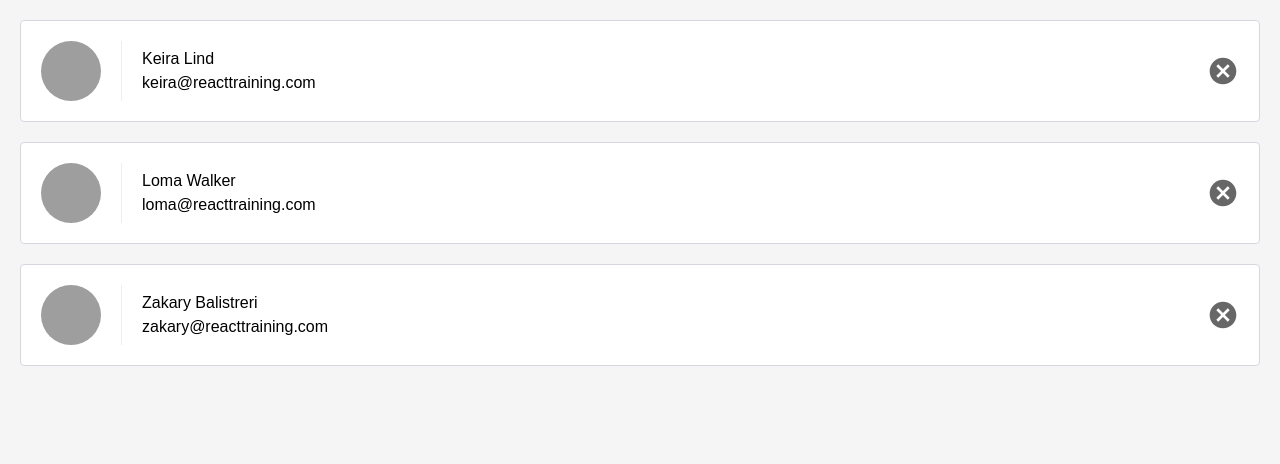
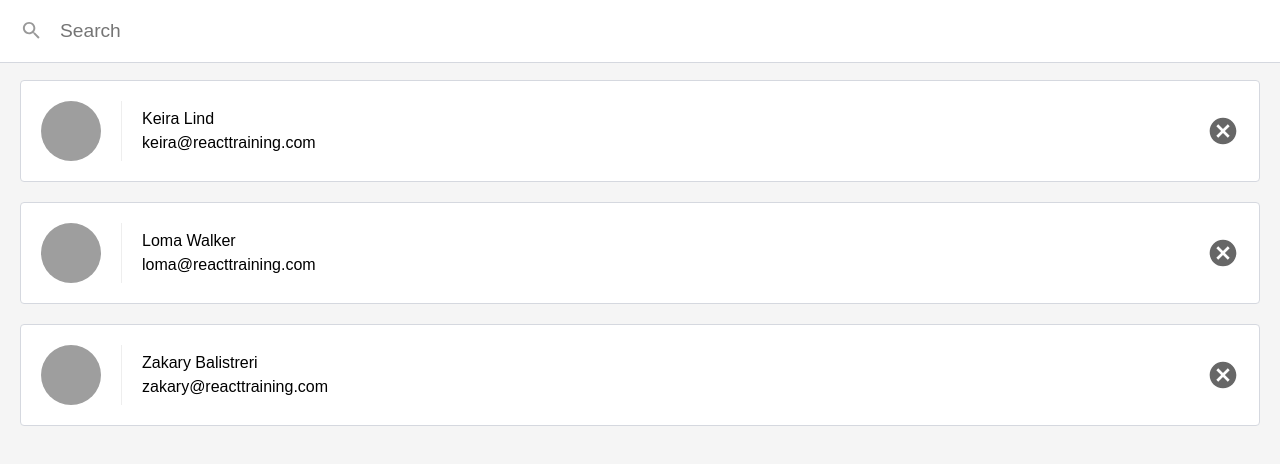
Before and after one commit to ashleighc207/contact-list-react-app, a React (Create React App) app: page / in a window 1280 px wide. Shown: the top 464 px of the page. Built offline with nearby package versions, Linux system fonts and the light colour scheme; grey boxes are pictures that could not be loaded.

Commit message:
Add query feature

```diff
--- a/src/ListContacts.js
+++ b/src/ListContacts.js
@@ -1,10 +1,34 @@
-import React from 'react';
+import React, { Component } from 'react';
 import PropTypes from 'prop-types';
 
-function ListContacts (props) {
+class ListContacts extends Component {
+    static propTypes = {
+        contacts: PropTypes.array.isRequired,
+        onDeleteContact: PropTypes.func.isRequired
+    }
+
+    state = {
+        query: ''
+    }
+
+    updateQuery = (query) => {
+        this.setState({ query: query.trim() })
+    }
+
+    render() {
         return (
+            <div className='list-contacts'>
+                <div className='list-contacts-top'>
+                    <input
+                        className='search-contacts'
+                        type='text'
+                        placeholder='Search'
+                        value={this.state.query}
+                        onChange={(event) => this.updateQuery(event.target.value)}
+                    />
+                </div>
                 <ul className='contact-list'>
-                {props.contacts.map((contact) => (
+                    {this.props.contacts.map((contact) => (
                         <li key={contact.id} className='contact-list-item'>
                             <div className='contact-avatar' style={{
                             backgroundImage: `url(${contact.avatarURL})`
@@ -13,16 +37,14 @@
                                 <p>{contact.name}</p>
                                 <p>{contact.email}</p>
                             </div>
-                        <button onClick={() => props.onDeleteContact(contact)} className='contact-remove'>
+                            <button onClick={() => this.props.onDeleteContact(contact)} className='contact-remove'>
                                 Remove
                             </button>
                         </li>
                     ))}
                 </ul>
+            </div>
         )
     }
-ListContacts.propTypes = {
-    contacts: PropTypes.array.isRequired,
-    onDeleteContact: PropTypes.func.isRequired
 }
 export default ListContacts
```
Lines whose indentation alone changed are shown as unchanged.
